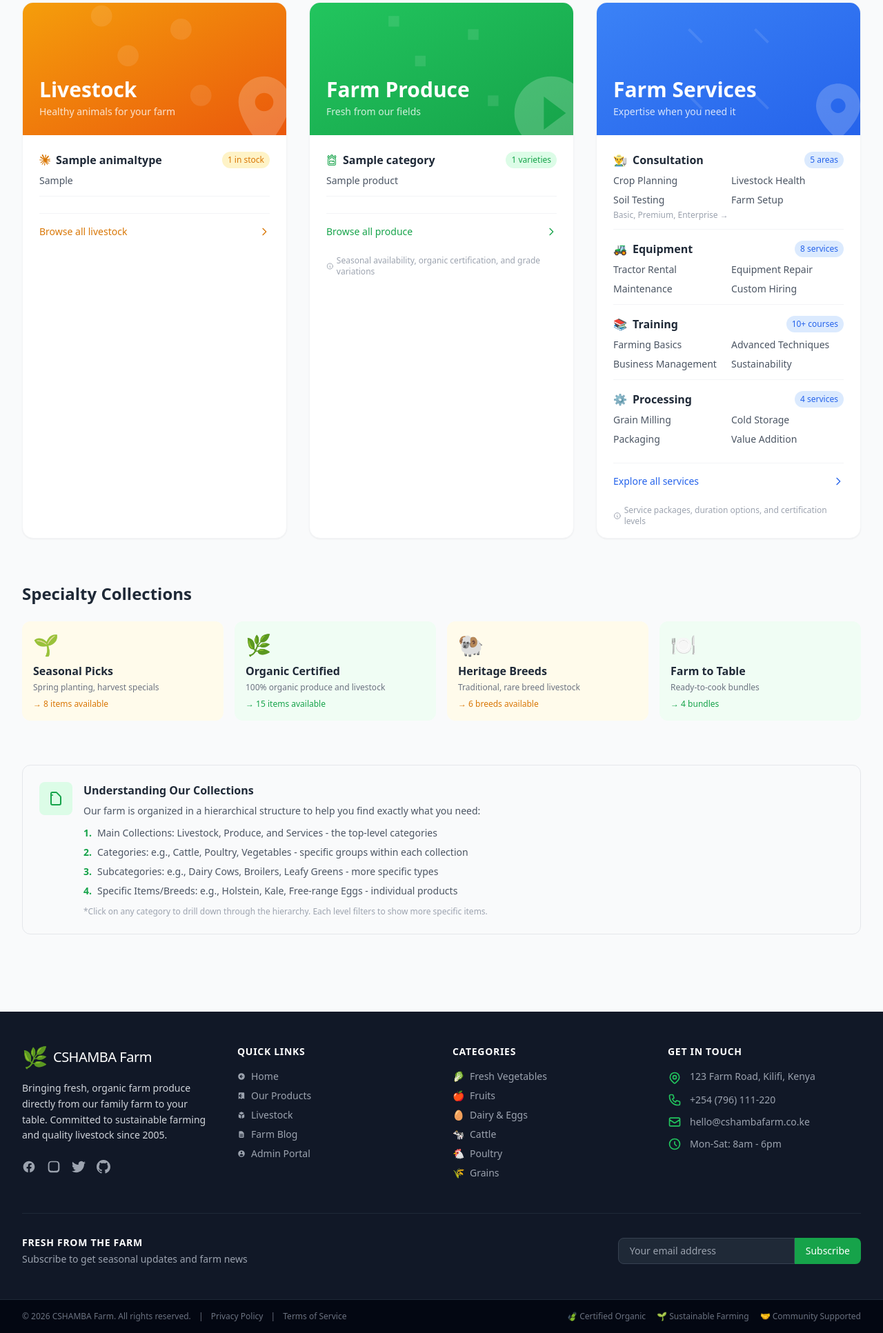
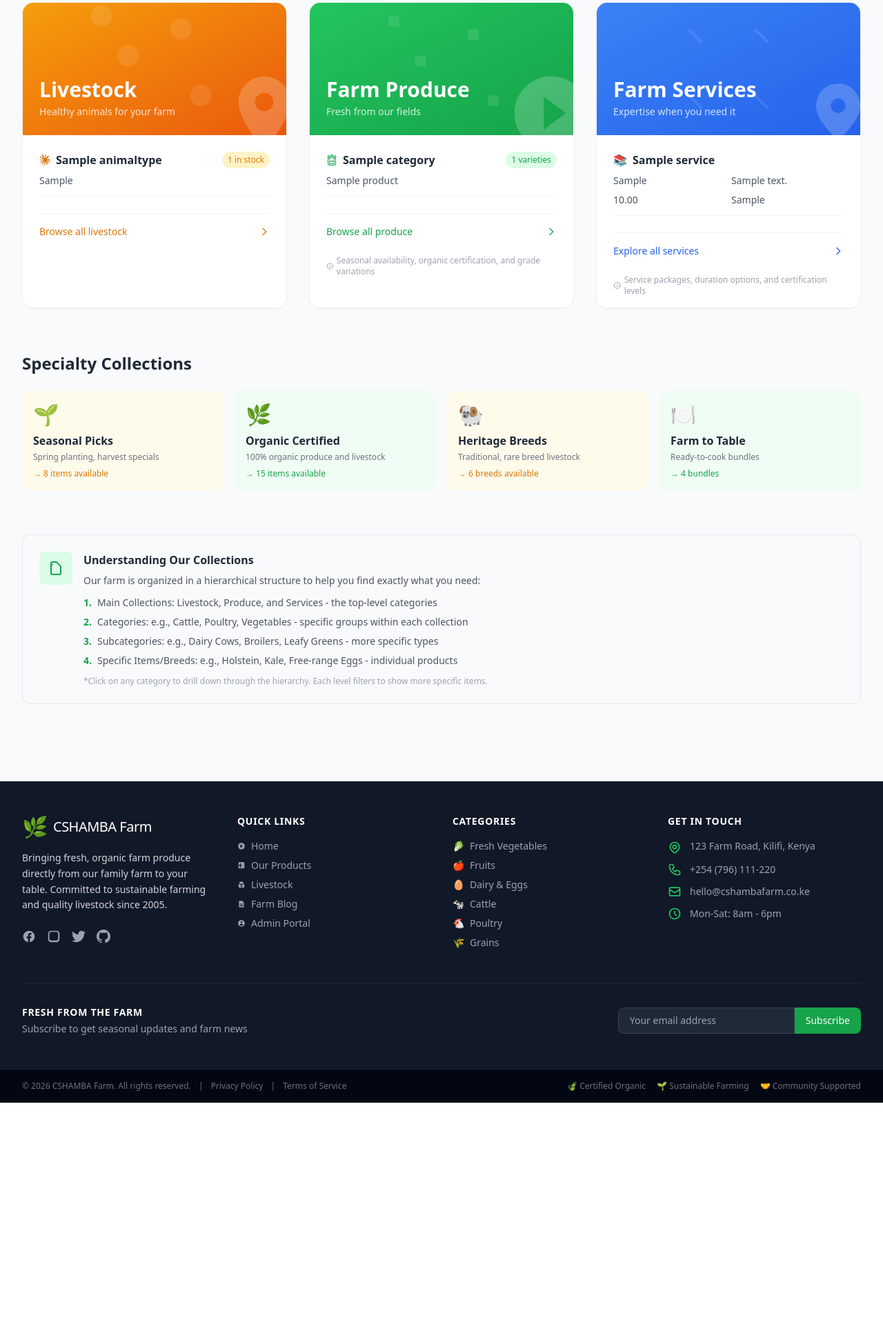
Before and after one commit to maundulaurent/Django-eFarm, a Django app: page /our-collections/ in a window 1280 px wide. Shown: the part 366-2299 px from the top of the page at 69% size. After the commit the page ends 1965 px from the top, so only its background shows below. Run offline with Django 4.2, Linux system fonts and the light colour scheme; tables that the repository leaves empty hold one stand-in row (values such as "Sample post"); some libraries are stand-ins or nearby versions.

Commit message:
finishing on the collections page

```diff
--- a/core/views.py
+++ b/core/views.py
@@ -70,7 +70,7 @@ def our_collections(request):
     inventory_products = Product.objects.all()
     livestock = Livestock.objects.all()
     livestock_categories = AnimalType.objects.all()
-    services = Service.objects.all()
+    services = Service.objects.order_by('?')[:3]
 
     # Get livestock grouped by category with random breeds
     category_livestock = []
@@ -96,6 +96,8 @@ def our_collections(request):
             'random_products' : list(random_products)
         })
 
+
+
     context = {
         # 'inventory_categories': inventory_categories,
         # 'inventory_products': inventory_products,
--- a/services/admin.py
+++ b/services/admin.py
@@ -7,7 +7,7 @@ class ServiceAdmin(admin.ModelAdmin):
     list_display = ['title', 'service_type', 'price', 'duration', 'is_available']
     list_filter = ['service_type', 'is_available']
     search_fields = ['title', 'description']
-    list_editable = ['price', 'is_available']
+    list_editable = ['price', 'is_available', 'service_type']
 
     fieldsets = (
         ('Service Details', {
--- a/services/models.py
+++ b/services/models.py
@@ -6,15 +6,16 @@ from django.conf import settings
 User = get_user_model()
 
 class Service(models.Model):
-    SERVICE_TYPES = [
-        ('COACHING', 'Farming Coaching'),
-        ('CONSULTATION', 'Consultation'),
-        ('WORKSHOP', 'Workshop'),
-        ('TOUR', 'Farm Tour'),
-    ]
+    # SERVICE_TYPES = [
+    #     ('COACHING', 'Farming Coaching'),
+    #     ('CONSULTATION', 'Consultation'),
+    #     ('WORKSHOP', 'Workshop'),
+    #     ('TOUR', 'Farm Tour'),
+    # ]
 
     title = models.CharField(max_length=200)
-    service_type = models.CharField(max_length=20, choices=SERVICE_TYPES)
+    # service_type = models.CharField(max_length=20, choices=SERVICE_TYPES)
+    service_type = models.CharField(max_length=20)
     description = models.TextField()
     price = models.DecimalField(max_digits=10, decimal_places=2)
     duration = models.CharField(max_length=50)  # e.g., "2 hours", "1 day"
--- a/templates/core/collections.html
+++ b/templates/core/collections.html
@@ -204,77 +204,27 @@
 
             <div class="p-6">
                 <div class="space-y-4">
-                    <!-- Consultation Services -->
-                    <div class="border-b border-gray-100 pb-3">
-                        <div class="flex items-center justify-between mb-2">
-                            <h3 class="font-semibold text-gray-800 flex items-center">
-                                <span class="text-blue-600 mr-2">👨‍🌾</span>
-                                Consultation
-                            </h3>
-                            <span class="text-xs bg-blue-100 text-blue-600 px-2 py-1 rounded-full">5 areas</span>
-                        </div>
-                        <div class="grid grid-cols-2 gap-2">
-                            <a href="#" class="text-sm text-gray-600 hover:text-blue-600 transition-colors">Crop Planning</a>
-                            <a href="#" class="text-sm text-gray-600 hover:text-blue-600 transition-colors">Livestock Health</a>
-                            <a href="#" class="text-sm text-gray-600 hover:text-blue-600 transition-colors">Soil Testing</a>
-                            <a href="#" class="text-sm text-gray-600 hover:text-blue-600 transition-colors">Farm Setup</a>
-                        </div>
-                        <!-- Nested service tiers -->
-                        <div class="mt-1 text-xs text-gray-400">
-                            <span class="hover:text-blue-600 cursor-pointer">Basic, Premium, Enterprise →</span>
-                        </div>
-                    </div>
 
-                    <!-- Equipment Services -->
-                    <div class="border-b border-gray-100 pb-3">
-                        <div class="flex items-center justify-between mb-2">
-                            <h3 class="font-semibold text-gray-800 flex items-center">
-                                <span class="text-blue-600 mr-2">🚜</span>
-                                Equipment
-                            </h3>
-                            <span class="text-xs bg-blue-100 text-blue-600 px-2 py-1 rounded-full">8 services</span>
-                        </div>
-                        <div class="grid grid-cols-2 gap-2">
-                            <a href="#" class="text-sm text-gray-600 hover:text-blue-600 transition-colors">Tractor Rental</a>
-                            <a href="#" class="text-sm text-gray-600 hover:text-blue-600 transition-colors">Equipment Repair</a>
-                            <a href="#" class="text-sm text-gray-600 hover:text-blue-600 transition-colors">Maintenance</a>
-                            <a href="#" class="text-sm text-gray-600 hover:text-blue-600 transition-colors">Custom Hiring</a>
-                        </div>
-                    </div>
-
-                    <!-- Training & Workshops -->
+                    <!-- services here -->
+                     {% for service in services %}
                     <div class="border-b border-gray-100 pb-3">
                         <div class="flex items-center justify-between mb-2">
                             <h3 class="font-semibold text-gray-800 flex items-center">
                                 <span class="text-blue-600 mr-2">📚</span>
-                                Training
+                                {{ service.title }}
                             </h3>
-                            <span class="text-xs bg-blue-100 text-blue-600 px-2 py-1 rounded-full">10+ courses</span>
+                            {% comment %} <span class="text-xs bg-blue-100 text-blue-600 px-2 py-1 rounded-full">10+  requests</span> {% endcomment %}
                         </div>
                         <div class="grid grid-cols-2 gap-2">
-                            <a href="#" class="text-sm text-gray-600 hover:text-blue-600 transition-colors">Farming Basics</a>
-                            <a href="#" class="text-sm text-gray-600 hover:text-blue-600 transition-colors">Advanced Techniques</a>
-                            <a href="#" class="text-sm text-gray-600 hover:text-blue-600 transition-colors">Business Management</a>
-                            <a href="#" class="text-sm text-gray-600 hover:text-blue-600 transition-colors">Sustainability</a>
+                            <a href="#" class="text-sm text-gray-600 hover:text-blue-600 transition-colors">{{ service.service_type }}</a>
+                            <a href="#" class="text-sm text-gray-600 hover:text-blue-600 transition-colors">{{ service.description|truncatechars:20 }}</a>
+                            <a href="#" class="text-sm text-gray-600 hover:text-blue-600 transition-colors">{{ service.price }}</a>
+                            <a href="#" class="text-sm text-gray-600 hover:text-blue-600 transition-colors">{{ service.duration }}</a>
                         </div>
                     </div>
+                    {% endfor %}
 
-                    <!-- Processing Services -->
-                    <div>
-                        <div class="flex items-center justify-between mb-2">
-                            <h3 class="font-semibold text-gray-800 flex items-center">
-                                <span class="text-blue-600 mr-2">⚙️</span>
-                                Processing
-                            </h3>
-                            <span class="text-xs bg-blue-100 text-blue-600 px-2 py-1 rounded-full">4 services</span>
-                        </div>
-                        <div class="grid grid-cols-2 gap-2">
-                            <a href="#" class="text-sm text-gray-600 hover:text-blue-600 transition-colors">Grain Milling</a>
-                            <a href="#" class="text-sm text-gray-600 hover:text-blue-600 transition-colors">Cold Storage</a>
-                            <a href="#" class="text-sm text-gray-600 hover:text-blue-600 transition-colors">Packaging</a>
-                            <a href="#" class="text-sm text-gray-600 hover:text-blue-600 transition-colors">Value Addition</a>
-                        </div>
-                    </div>
+
                 </div>
 
                 <div class="mt-6 pt-4 border-t border-gray-100">
```
Also changed, not shown: services/migrations/0002_alter_service_service_type.py (added).
